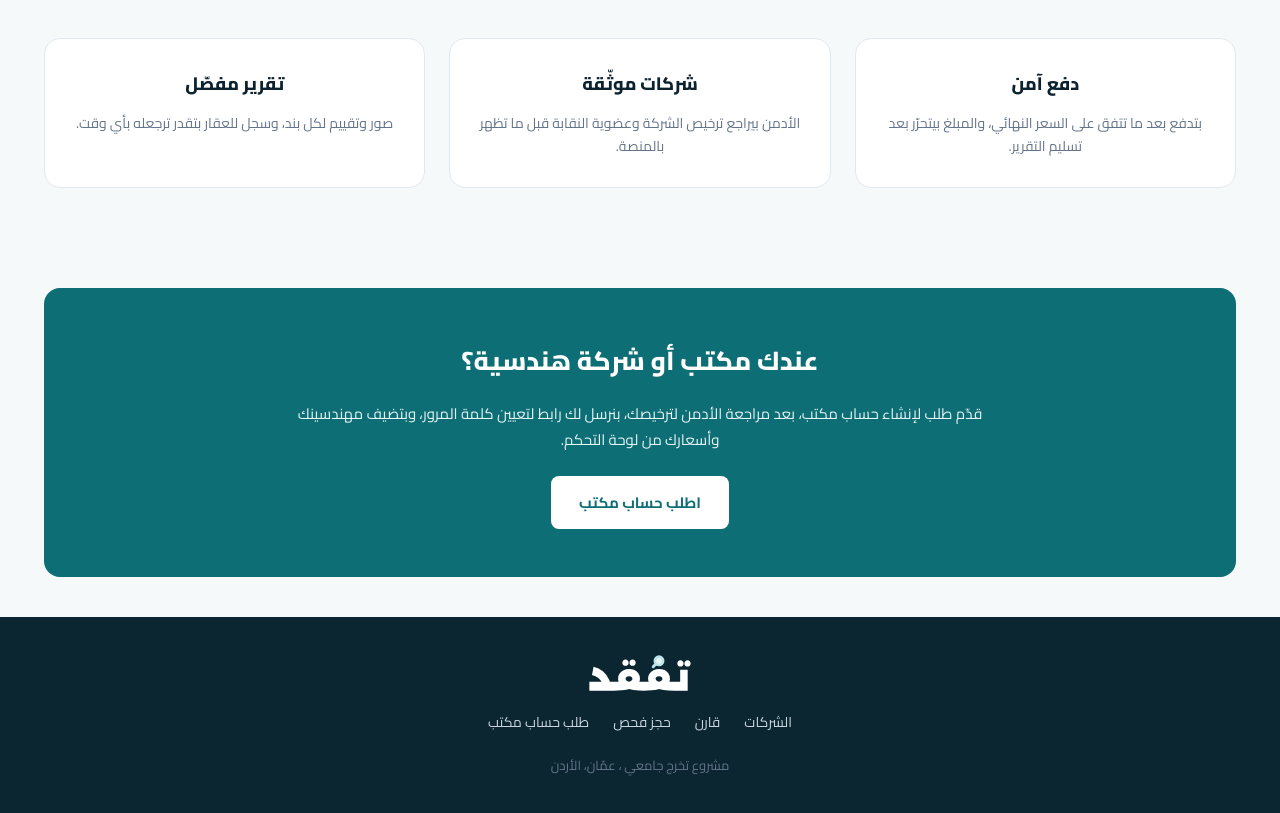
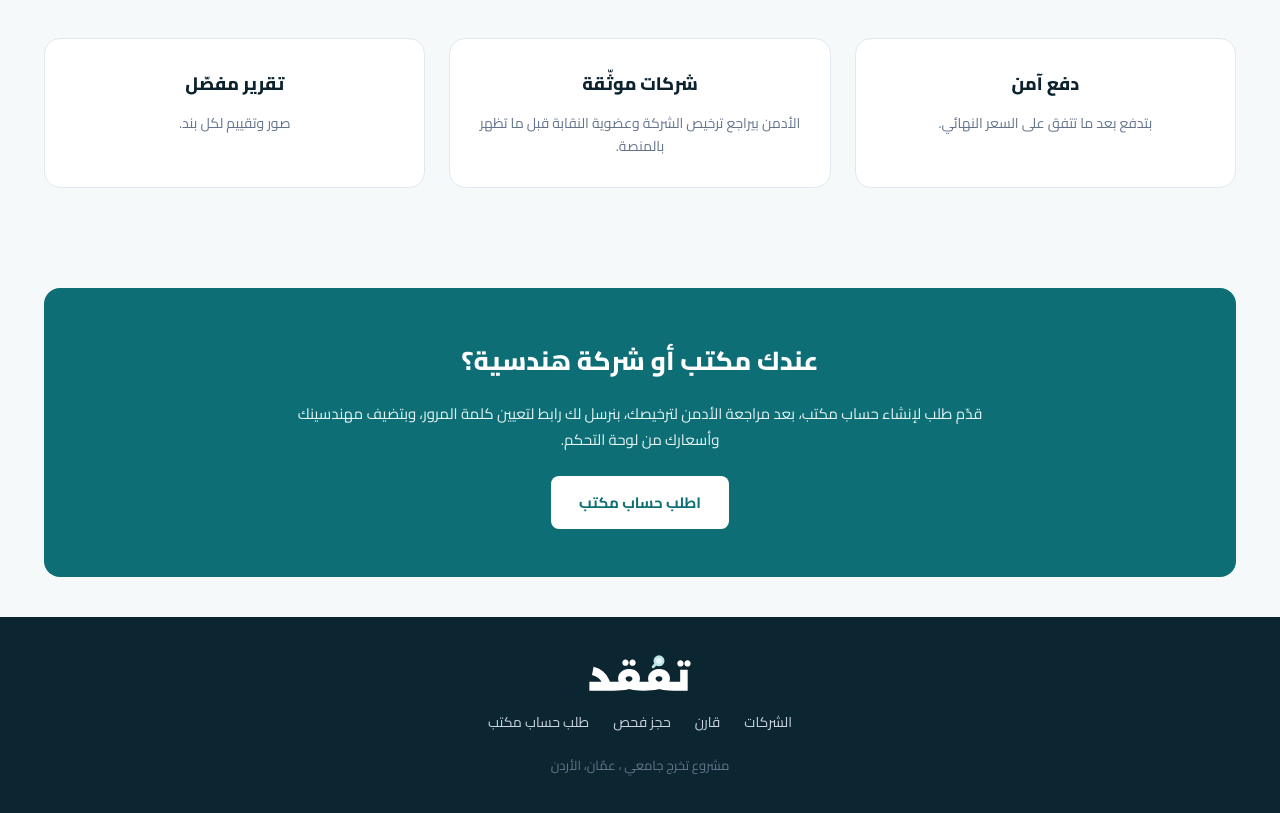
Before and after one commit to Mahmoud915847/tafaqqaq-app, a React (Vite) app: page / in a window 1280 px wide. Shown: the part 1250-2063 px from the top of the page. Built offline with nearby package versions, Linux system fonts and the light colour scheme; no server answers.

Commit message:
F7: remove claims about unbuilt features, update CLAUDE.md

```diff
--- a/src/Pages/Cliente/Home.jsx
+++ b/src/Pages/Cliente/Home.jsx
@@ -398,7 +398,7 @@ export default function Home() {
                 دفع آمن
               </h3>
               <p style={{ fontSize: '14px', color: '#64748b', lineHeight: 1.7, margin: 0 }}>
-                بتدفع بعد ما تتفق على السعر النهائي، والمبلغ بيتحرّر بعد تسليم التقرير.
+                بتدفع بعد ما تتفق على السعر النهائي.
               </p>
             </div>
 
@@ -428,7 +428,7 @@ export default function Home() {
                 تقرير مفصّل
               </h3>
               <p style={{ fontSize: '14px', color: '#64748b', lineHeight: 1.7, margin: 0 }}>
-                صور وتقييم لكل بند، وسجل للعقار بتقدر ترجعله بأي وقت.
+                صور وتقييم لكل بند.
               </p>
             </div>
           </div>
```
Also changed, not shown: 1 other file (tests, documents, lock files or other folders).
